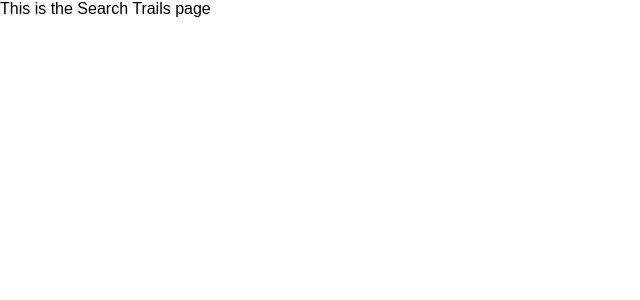
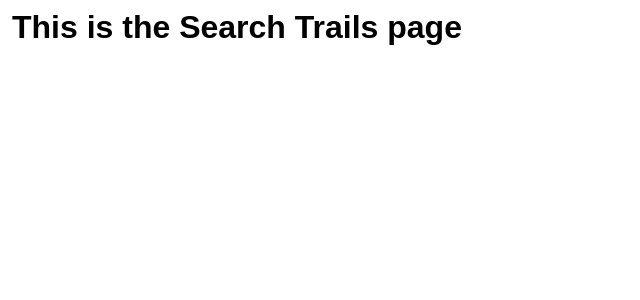
Before and after one commit to JMantis0/project_cottonball, a React (Create React App) app in the folder client/: page /searchTrails in a window 1280 px wide. Shown: the top 300 px of the page, without its empty margins (0-640 px from the left). Built offline with nearby package versions, Linux system fonts and the light colour scheme.

Commit message:
UI implement commit to switch to different computer

```diff
--- a/client/public/index.html
+++ b/client/public/index.html
@@ -15,11 +15,11 @@
       rel="stylesheet"
       href="https://fonts.googleapis.com/css?family=Roboto:300,400,500,700&amp;display=swap"
     />
+    <link rel="manifest" href="%PUBLIC_URL%/manifest.json" />
     <link
-      rel="stylesheet"
-      href="https://fonts.googleapis.com/icon?family=Material+Icons"
-    />
-    <link rel="manifest" href="%PUBLIC_URL%/manifest.json" />
+    rel="stylesheet"
+    href="https://fonts.googleapis.com/icon?family=Material+Icons"
+  />
     <link rel="shortcut icon" href="%PUBLIC_URL%/favicon.ico" />
     <!--
       Notice the use of %PUBLIC_URL% in the tags above.
--- /dev/null
+++ b/client/src/components/NavBar.js
@@ -0,0 +1,24 @@
+import React from "react";
+import { Toolbar, IconButton, Typography, Button } from '@material-ui/core';
+import { MenuIcon } from '@material-ui/icons/Menu';
+import AppBar from '@material-ui/core/AppBar';
+
+const NavBar = () => {
+    return (
+        <div>
+        <AppBar position="static">
+  <Toolbar>
+    <IconButton edge="start" color="inherit" aria-label="menu">
+      <MenuIcon />
+    </IconButton>
+    <Typography variant="h6" >
+      News
+    </Typography>
+    <Button color="inherit">Login</Button>
+  </Toolbar>
+</AppBar>
+</div>
+    );
+};
+
+export default NavBar;
--- a/client/src/pages/SearchTrails.js
+++ b/client/src/pages/SearchTrails.js
@@ -1,15 +1,26 @@
 import React from "react";
 import { useHistory } from "react-router-dom";
+import { Box, Grid, Container } from "@material-ui/core";
+// import NavBar from "../components/NavBar";
 import TrailsButton from "../components/TrailsButton";
 // import TrailCard from "../components/TrailCard";
 
 const SearchTrails = () => {
+  return (
+    <div>
+      <Box>
+        <Container>
+        <Grid container item xs={12} spacing={3}>
+        <h1>This is the Search Trails page</h1>
+            </Grid>
+          <Grid container spacing={1}>
 
-
-    return (
-<div>This is the Search Trails page</div>
-    );
-}
+          </Grid>
+        </Container>
+      </Box>
+    </div>
+  );
+};
 
 export default SearchTrails;
 
```
